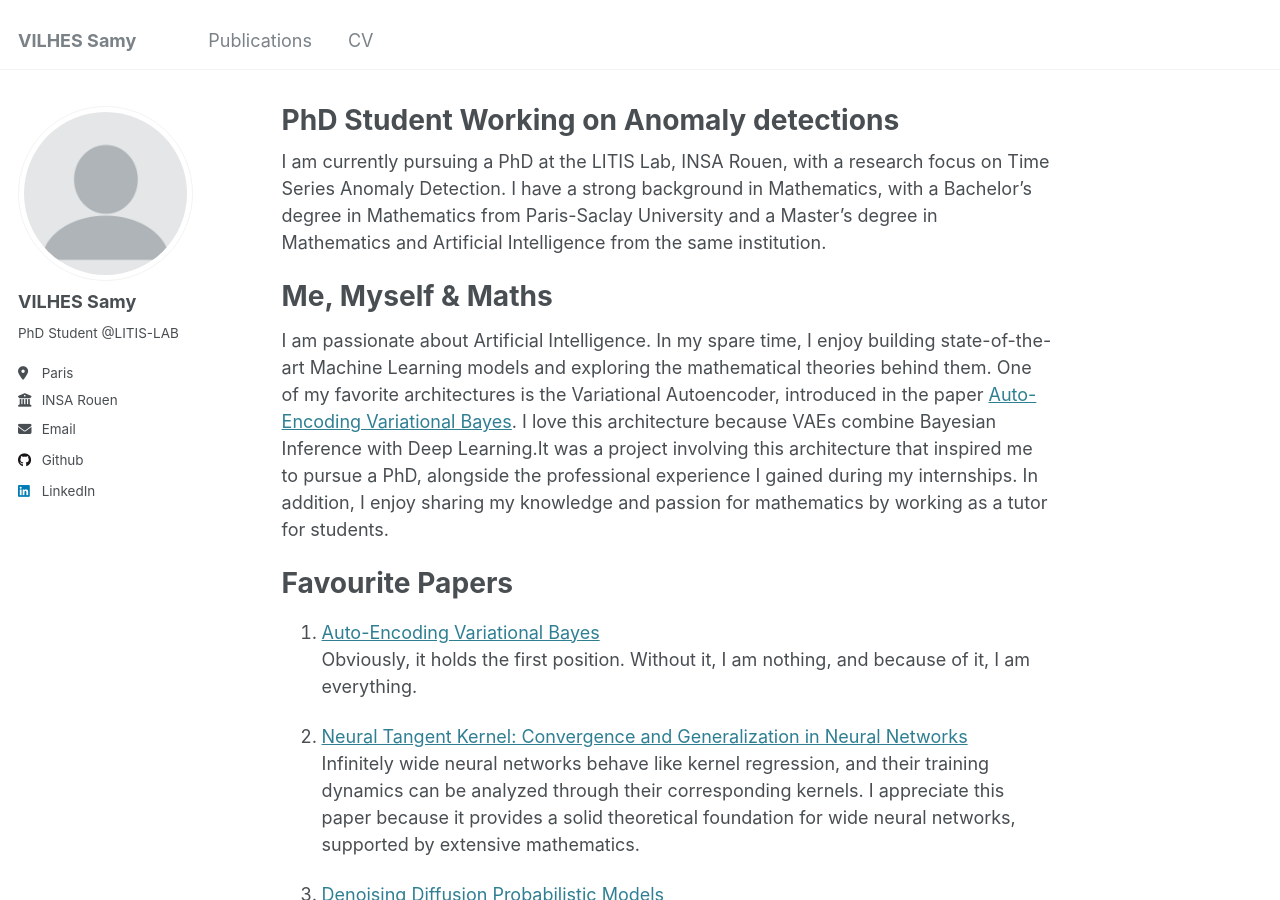
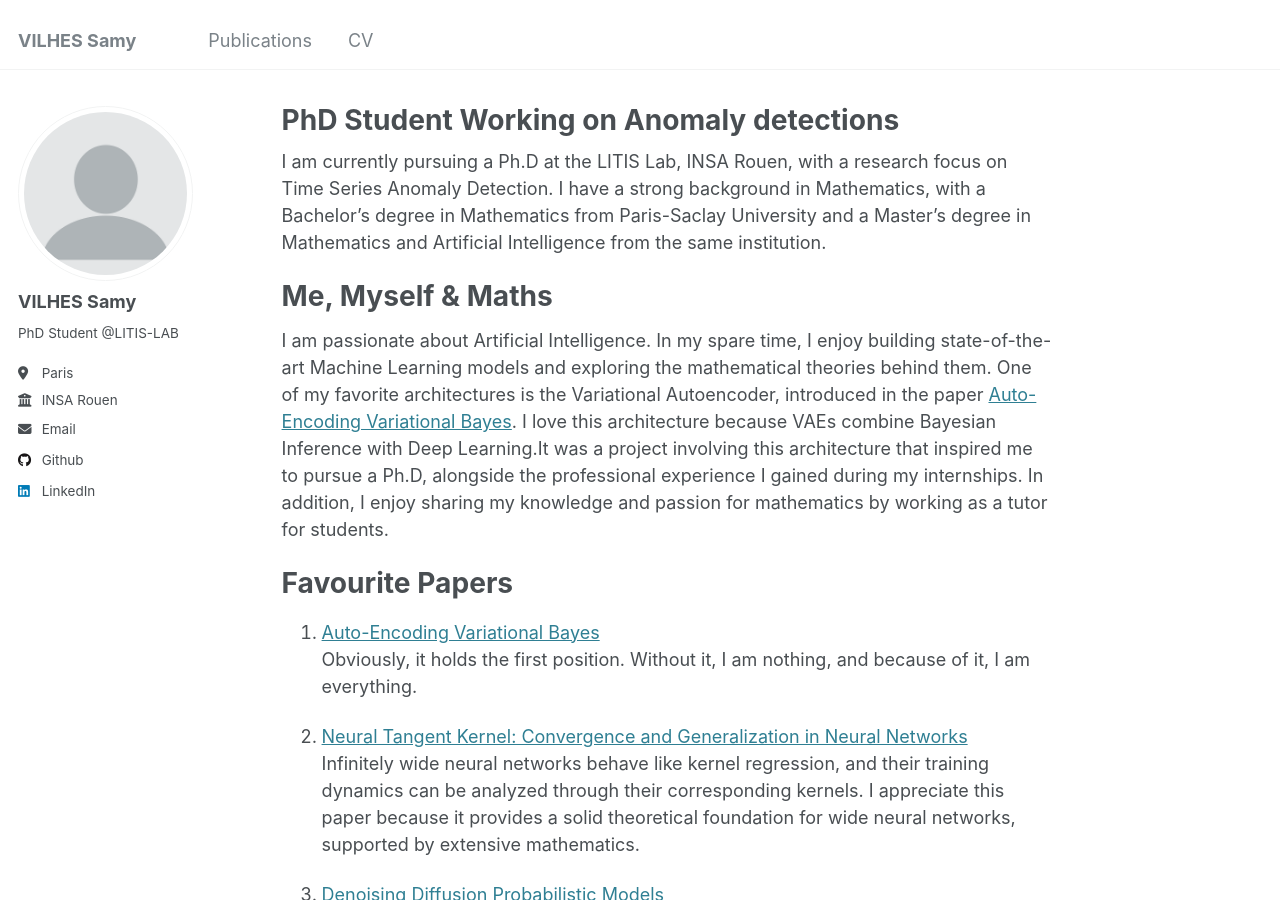
Before and after one commit to vilhess/vilhess.github.io, a Jekyll site: the page built from _pages/about.md, in a window 1280 px wide and 900 px high. Built offline with Jekyll 4.4.1, drawn with Linux system fonts in a browser that asks for light colours.

Commit message:
Update about.md

```diff
--- a/_pages/about.md
+++ b/_pages/about.md
@@ -7,12 +7,12 @@ redirect_from:
   - /about.html
 ---
 
-I am currently pursuing a PhD at the LITIS Lab, INSA Rouen, with a research focus on Time Series Anomaly Detection. I have a strong background in Mathematics, with a Bachelor's degree in Mathematics from Paris-Saclay University and a Master's degree in Mathematics and Artificial Intelligence from the same institution.
+I am currently pursuing a Ph.D at the LITIS Lab, INSA Rouen, with a research focus on Time Series Anomaly Detection. I have a strong background in Mathematics, with a Bachelor's degree in Mathematics from Paris-Saclay University and a Master's degree in Mathematics and Artificial Intelligence from the same institution.
 
 Me, Myself & Maths
 ======
 
-I am passionate about Artificial Intelligence. In my spare time, I enjoy building state-of-the-art Machine Learning models and exploring the mathematical theories behind them. One of my favorite architectures is the Variational Autoencoder, introduced in the paper [Auto-Encoding Variational Bayes](https://arxiv.org/abs/1312.6114). I love this architecture because VAEs combine Bayesian Inference with Deep Learning.It was a project involving this architecture that inspired me to pursue a PhD, alongside the professional experience I gained during my internships. In addition, I enjoy sharing my knowledge and passion for mathematics by working as a tutor for students.
+I am passionate about Artificial Intelligence. In my spare time, I enjoy building state-of-the-art Machine Learning models and exploring the mathematical theories behind them. One of my favorite architectures is the Variational Autoencoder, introduced in the paper [Auto-Encoding Variational Bayes](https://arxiv.org/abs/1312.6114). I love this architecture because VAEs combine Bayesian Inference with Deep Learning.It was a project involving this architecture that inspired me to pursue a Ph.D, alongside the professional experience I gained during my internships. In addition, I enjoy sharing my knowledge and passion for mathematics by working as a tutor for students.
 
 # Favourite Papers
 
```
